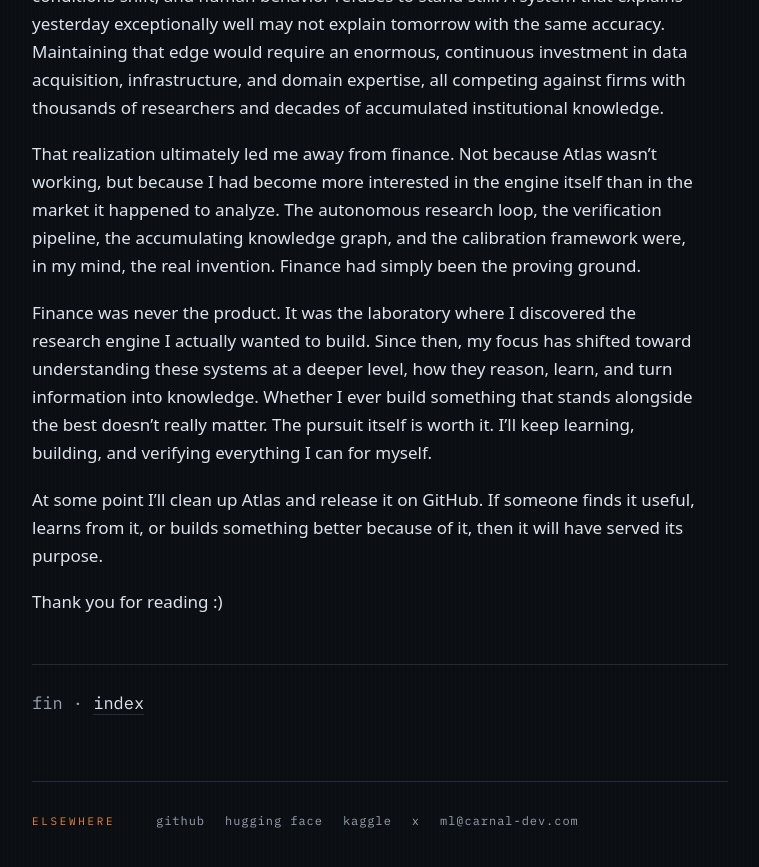
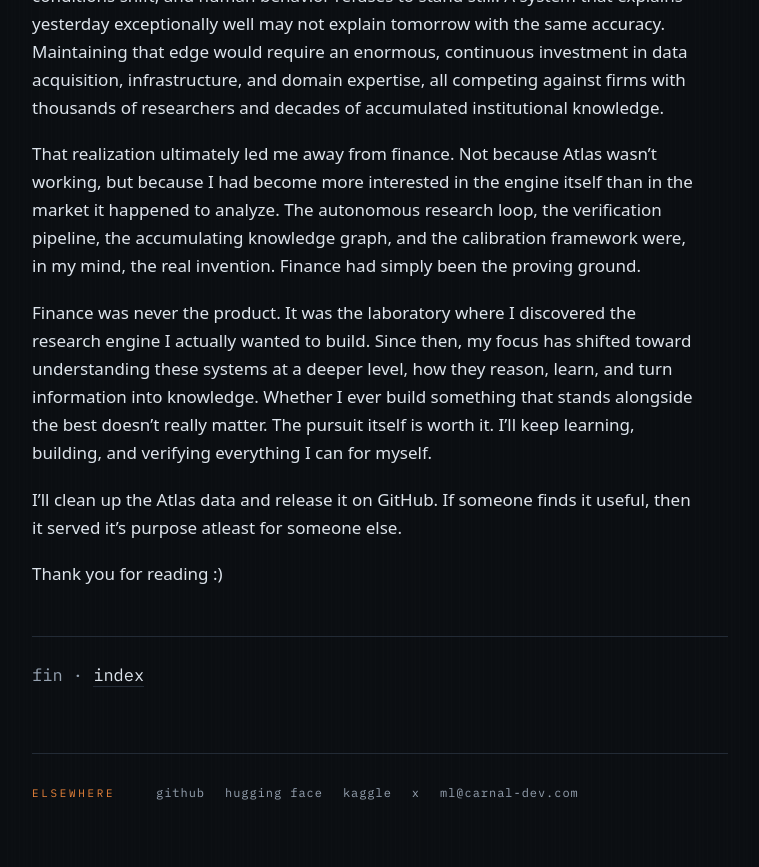
Before and after one commit to carnal-dev/carnal-dev.github.io, a Jekyll site: the page built from _posts/2026-07-28-atlas.md, in a window 1280 px wide and 900 px high, scrolled down 3112 px. Shown: the top 867 px of the window, without its empty margins (260-1019 px from the left). Built offline with Jekyll 4.4.1, drawn with Linux system fonts in a browser that asks for light colours; some web fonts are replaced.

Commit message:
post update

```diff
--- a/_posts/2026-07-28-atlas.md
+++ b/_posts/2026-07-28-atlas.md
@@ -28,6 +28,6 @@ That realization ultimately led me away from finance. Not because Atlas wasn't w
 
 Finance was never the product. It was the laboratory where I discovered the research engine I actually wanted to build. Since then, my focus has shifted toward understanding these systems at a deeper level, how they reason, learn, and turn information into knowledge. Whether I ever build something that stands alongside the best doesn't really matter. The pursuit itself is worth it. I'll keep learning, building, and verifying everything I can for myself.
 
-At some point I'll clean up Atlas and release it on GitHub. If someone finds it useful, learns from it, or builds something better because of it, then it will have served its purpose.
+I'll clean up the Atlas data and release it on GitHub. If someone finds it useful, then it served it's purpose atleast for someone else.
 
 Thank you for reading :)
```
Also changed, not shown: _posts/2026-07-28-atlas-data.md (added, +17 -0 lines).
